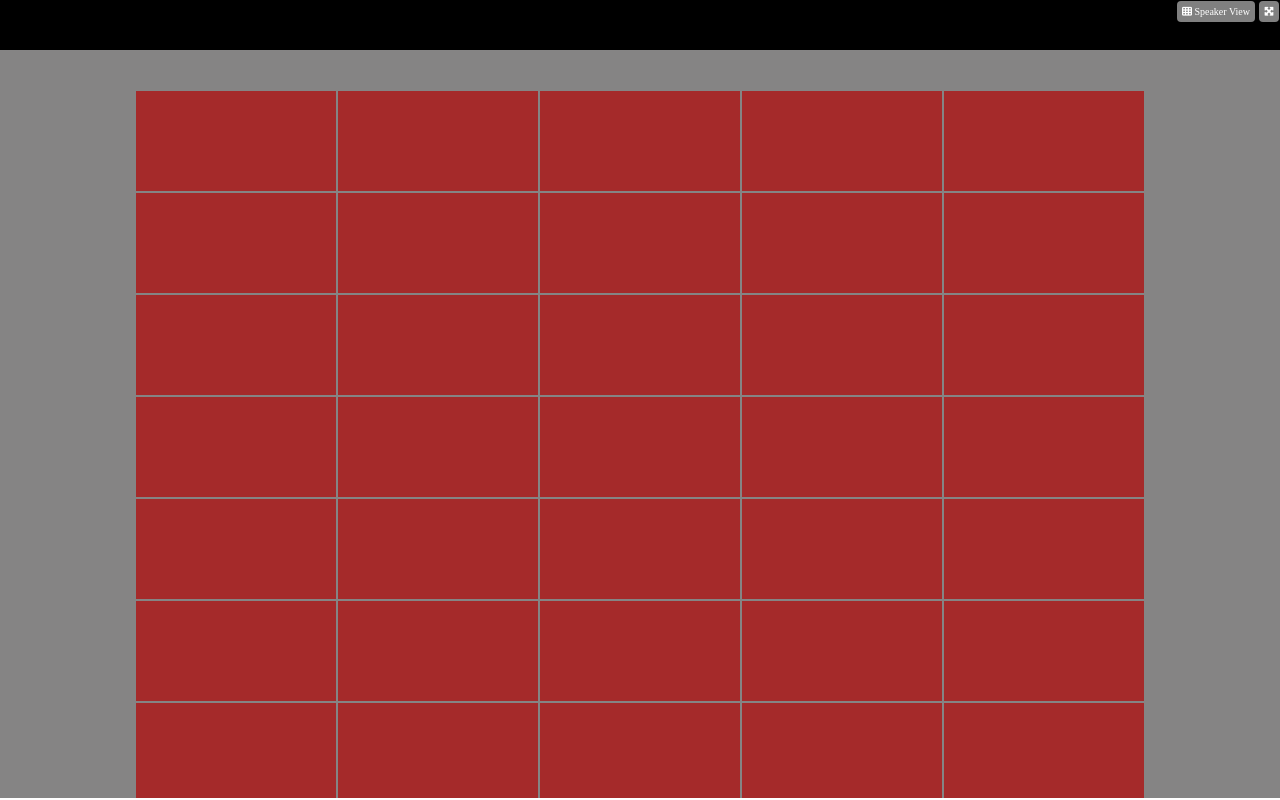
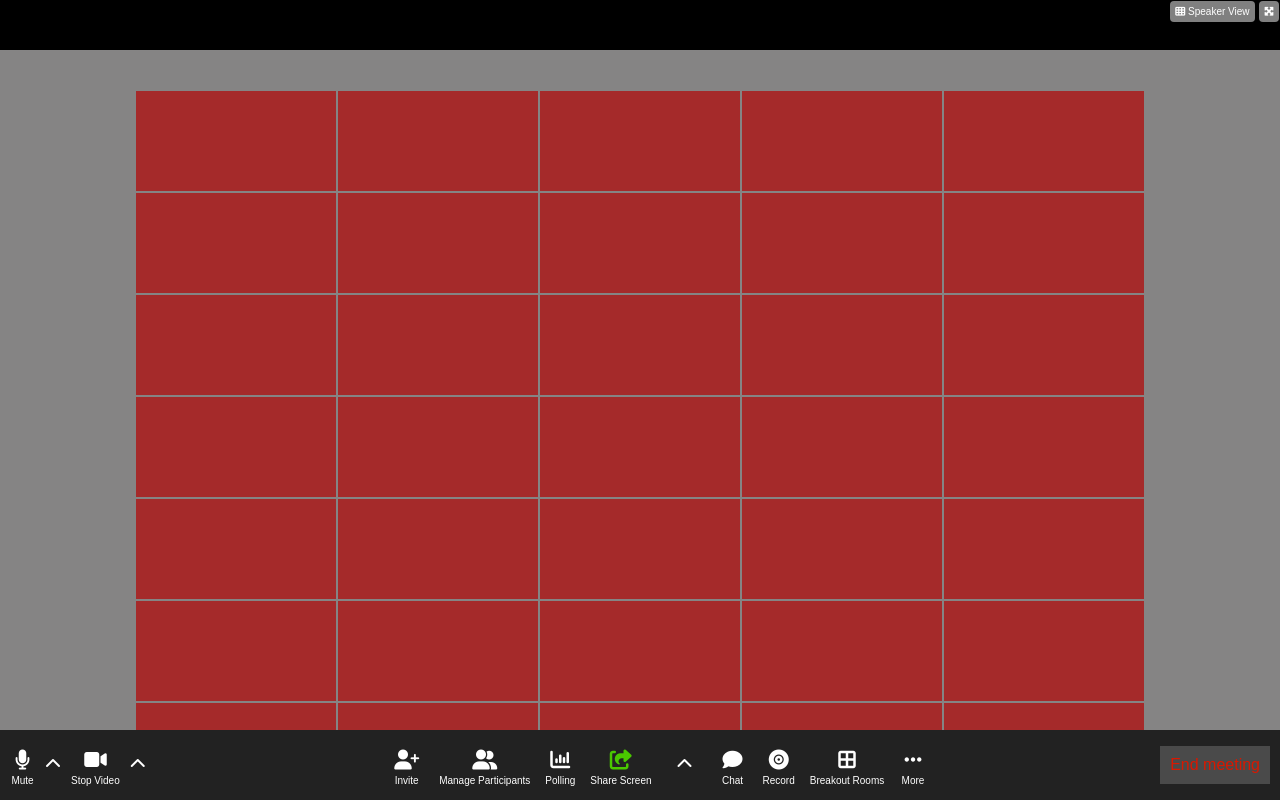
Before and after one commit to GiPisano/html-css-zoom, a plain HTML site: page index.html in a window 1280 px wide. Drawn offline with Linux system fonts and the light colour scheme.

Commit message:
add footer

```diff
--- a/css/style.css
+++ b/css/style.css
@@ -6,6 +6,17 @@
     box-sizing: border-box;
 }
 
+body {
+    font-family: Arial, Helvetica, sans-serif;
+}
+
+.green{
+    color: rgb(74, 200, 0);
+}
+
+.red{
+    color: rgb(217, 24, 0);
+}
 /* --HEADER-- */
 
 #header{
@@ -30,7 +41,7 @@
 
 .container{
     background-color: rgb(133, 132, 132);
-    height: calc(100vh - 52px);
+    height: calc(100vh - 50px - 70px);
     display: flex;
     justify-content: center;
     align-items: center;
@@ -45,3 +56,56 @@
     height: 100px;
     width: 200px;
 }
+
+/* --FOOTER-- */
+
+#footer{
+    position: sticky;
+    display: flex;
+    justify-content: space-between;
+    align-items: center;
+    height: 70px;
+    padding:10px 10px ;
+    background-color: rgb(34, 34, 34);
+    color: white;
+}
+
+/* --FOOTER-LEFT-- */
+
+
+#footer .footer-left{
+    display: flex;
+    text-align: center;
+}
+
+.icon {
+  font-size: 20px;
+  padding: 5px;
+}
+
+.icon-block{
+    justify-content: center;
+    align-self: center;
+    margin: 0 10px;
+}
+
+.icon-description {
+    font-size: 10px;
+}
+
+
+
+/* --FOOTER-CENTER-- */
+
+#footer .footer-center{
+    display: flex;
+    text-align: center;
+    gap: 15px;
+}
+
+/* --FOOTER-RIGHT-- */
+
+.footer-right{
+    background-color: rgb(74, 74, 74);
+    padding: 10px;
+}
--- a/index.html
+++ b/index.html
@@ -81,7 +81,71 @@
         </div>
     </main>
 
-    <footer>
+    <footer id="footer">
+
+        <!-- FOOTER-LEFT -->
+        <div class="footer-left">
+            <div>
+                <i class="fa-solid fa-microphone icon"></i>
+                <p class="icon-description">Mute</p>
+            </div>
+            <div class="icon-block"><i class="fa-solid fa-chevron-up"></i></div>
+
+            <div>
+                <i class="fa-solid fa-video icon"></i>
+                <p class="icon-description">Stop Video</p>
+            </div>
+            <div class="icon-block"><i class="fa-solid fa-chevron-up"></i></div>
+        </div>
+
+        <!-- FOOTER-CENTER -->
+        <div class="footer-center">
+            <div>
+                <i class="fa-solid fa-user-plus icon"></i>
+                <p class="icon-description">Invite</p>
+            </div>
+
+            <div>
+                <i class="fa-solid fa-user-group icon"></i>
+                <p class="icon-description">Manage Participants</p>
+            </div>
+
+            <div>
+                <i class="fa-solid fa-chart-column icon"></i>
+                <p class="icon-description">Polling</p>
+            </div>
+
+            <div>
+                <i class="fa-solid fa-share-from-square green icon"></i>
+                <p class="icon-description">Share Screen</p>
+            </div>
+
+            <div class="icon-block"><i class="fa-solid fa-chevron-up"></i></div>
+
+            <div>
+                <i class="fa-solid fa-comment icon"></i>
+                <p class="icon-description">Chat</p>
+            </div>
+
+            <div>
+                <i class="fa-solid fa-record-vinyl icon"></i>
+                <p class="icon-description">Record</p>
+            </div>
+
+            <div>
+                <i class="fa-solid fa-border-all icon"></i>
+                <p class="icon-description">Breakout Rooms</p>
+            </div>
+
+            <div>
+                <i class="fa-solid fa-ellipsis icon"></i>
+                <p class="icon-description">More</p>
+            </div>
+        </div>
+            <!-- FOOTER-RIGHT -->
+        <div class="footer-right">
+            <span class="red">End meeting</span>
+        </div>
 
     </footer>
 </body>
```
